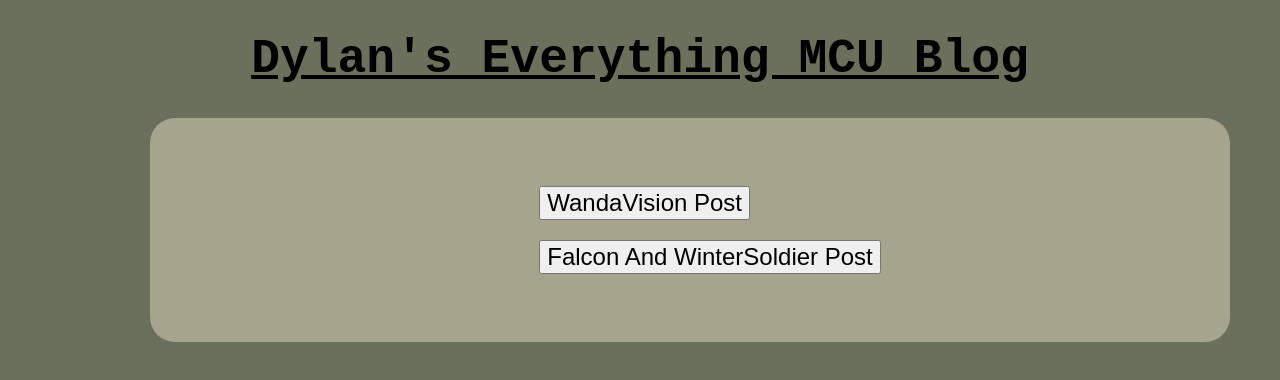
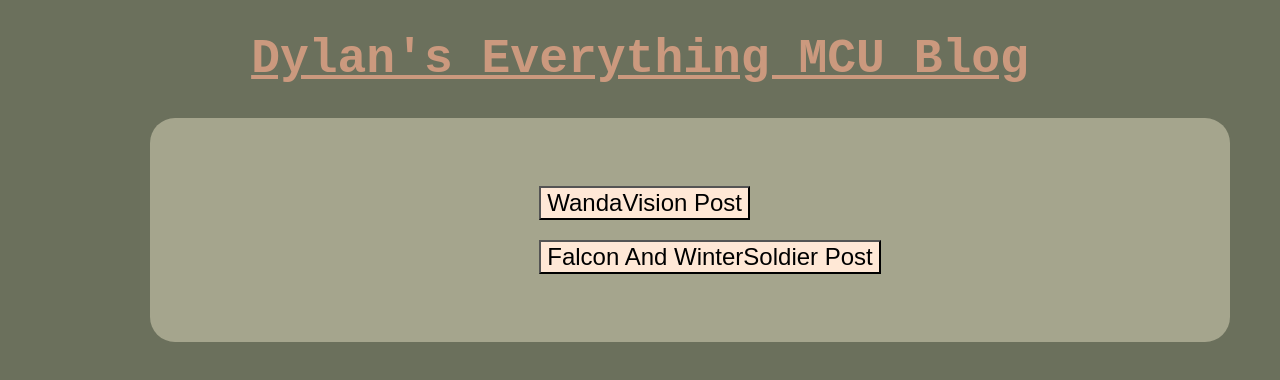
Before and after one commit to kroogucf/posts-app, a React (Create React App) app in the folder portfolio-1/: page / in a window 1280 px wide. Shown: the top 380 px of the page. Built offline with nearby package versions, Linux system fonts and the light colour scheme.

Commit message:
March 7, 2021 11:01 PM

```diff
--- a/portfolio-1/src/index.css
+++ b/portfolio-1/src/index.css
@@ -18,6 +18,7 @@
   text-align: center;
   text-decoration: underline;
   font-family: monospace;
+  color: #cb997e;
 }
 
 p {
@@ -74,6 +75,7 @@
 
 .wandabutton {
   font-size: 24px;
+  background-color: #ffe8d6;
 }
 
 .wandabutton:hover {
@@ -83,6 +85,7 @@
 
 .falconbutton {
   font-size: 24px;
+  background-color: #ffe8d6;
 }
 
 .falconbutton:hover {
```
